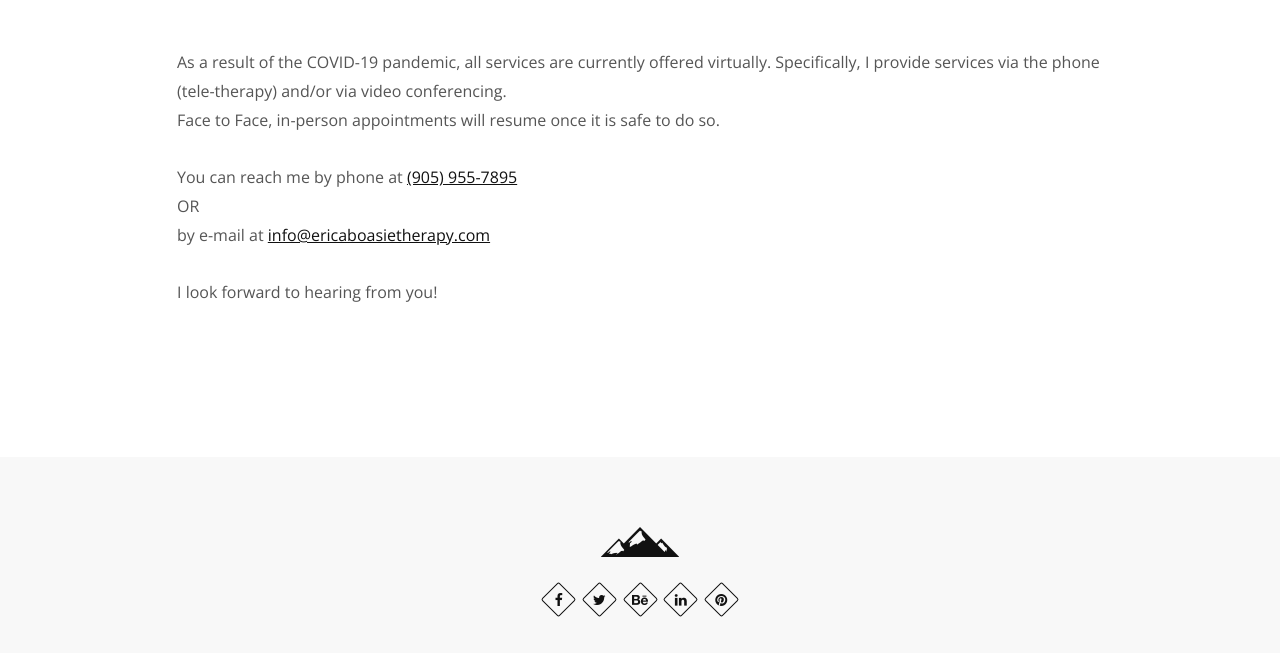
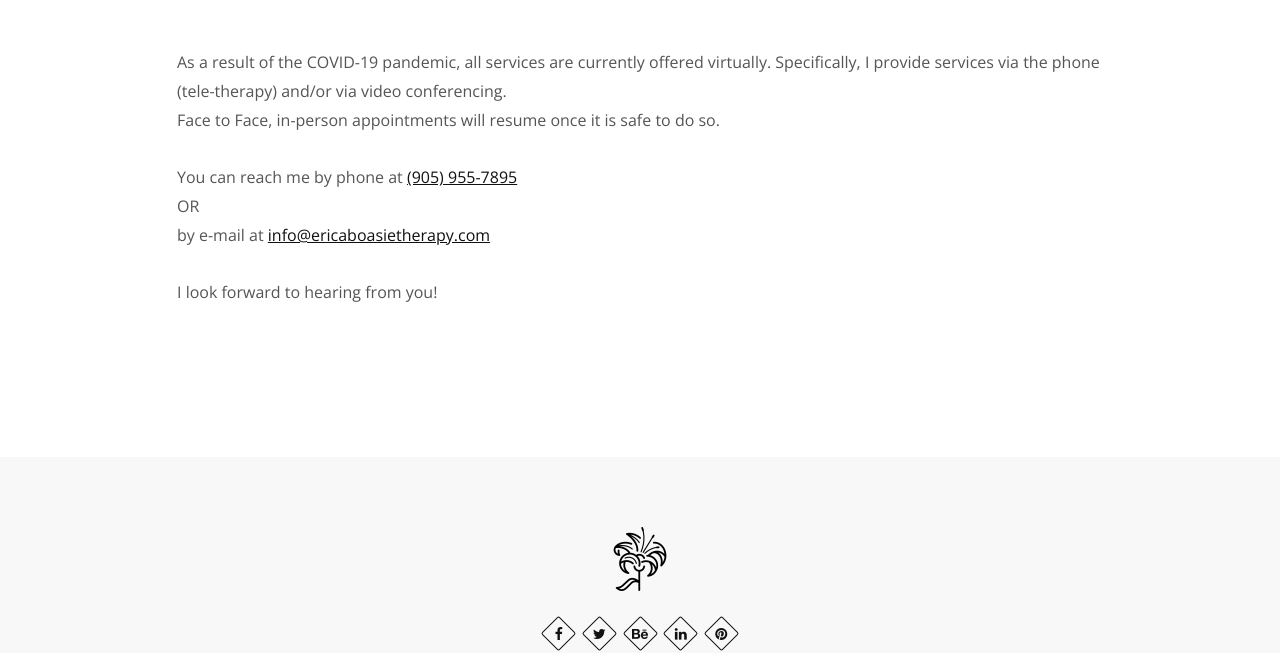
Before and after one commit to mhubbard/ericaboasietherapydark, a plain HTML site: page contact.html in a window 1280 px wide. Shown: the part 306-959 px from the top of the page. Drawn offline with nearby package versions, Linux system fonts and the light colour scheme.

Commit message:
Update favicon

```diff
--- a/contact.html
+++ b/contact.html
@@ -158,7 +158,7 @@ You can find the code of your language here - https://www.w3schools.com/tags/ref
 
       <!-- Footer Logo -->
       <div class="local-scroll mb-30 wow fadeInUp" data-wow-duration="1.5s">
-        <a href="#top"><img src="images/logo-footer.png" width="78" height="36" alt="Company logo" /><span class="sr-only">Scroll to the top of the page</span></a>
+        <a href="#top"><img src="images/lily.png" width="64" height="64" alt="Company logo" /><span class="sr-only">Scroll to the top of the page</span></a>
       </div>
       <!-- End Footer Logo -->
 
```
Also changed, not shown: index.html (+1 -1 lines), services.html (+1 -1 lines), images/favicon.ico, images/favicon.png, images/lily.png (added).
